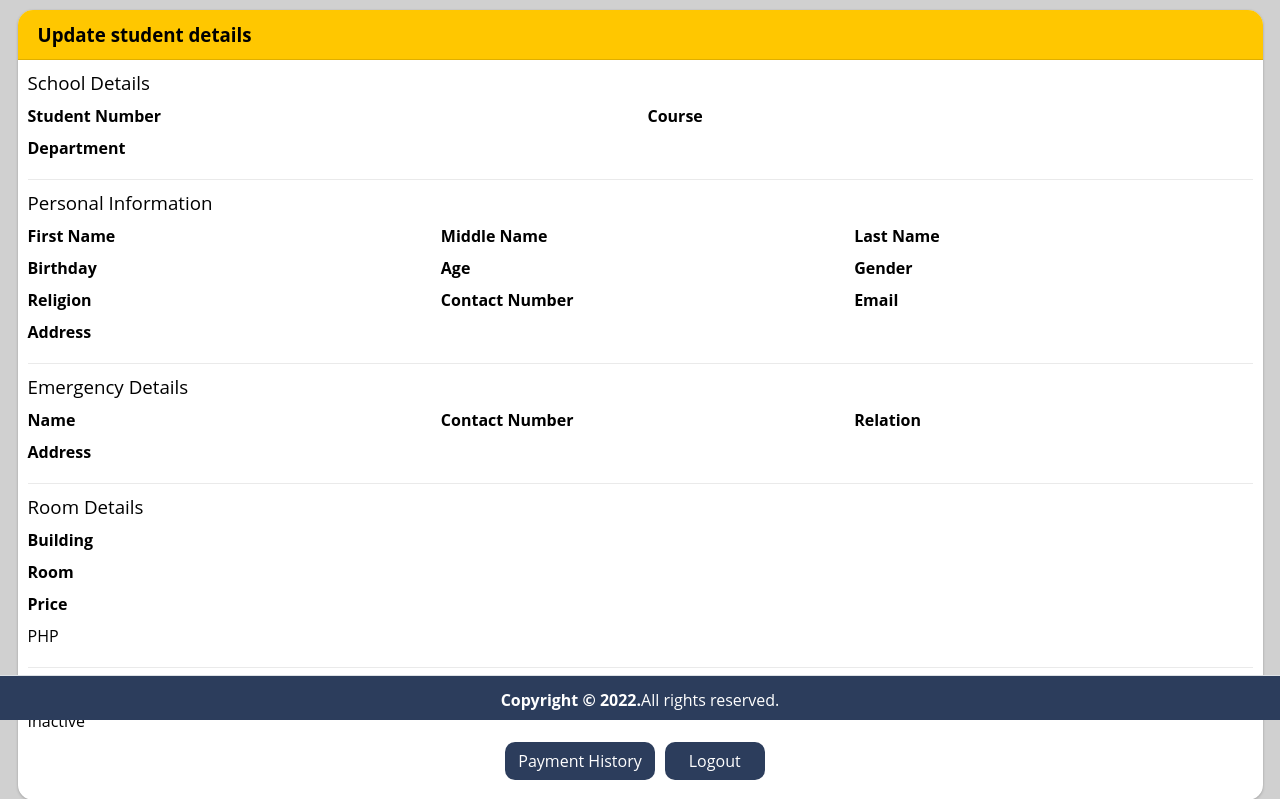
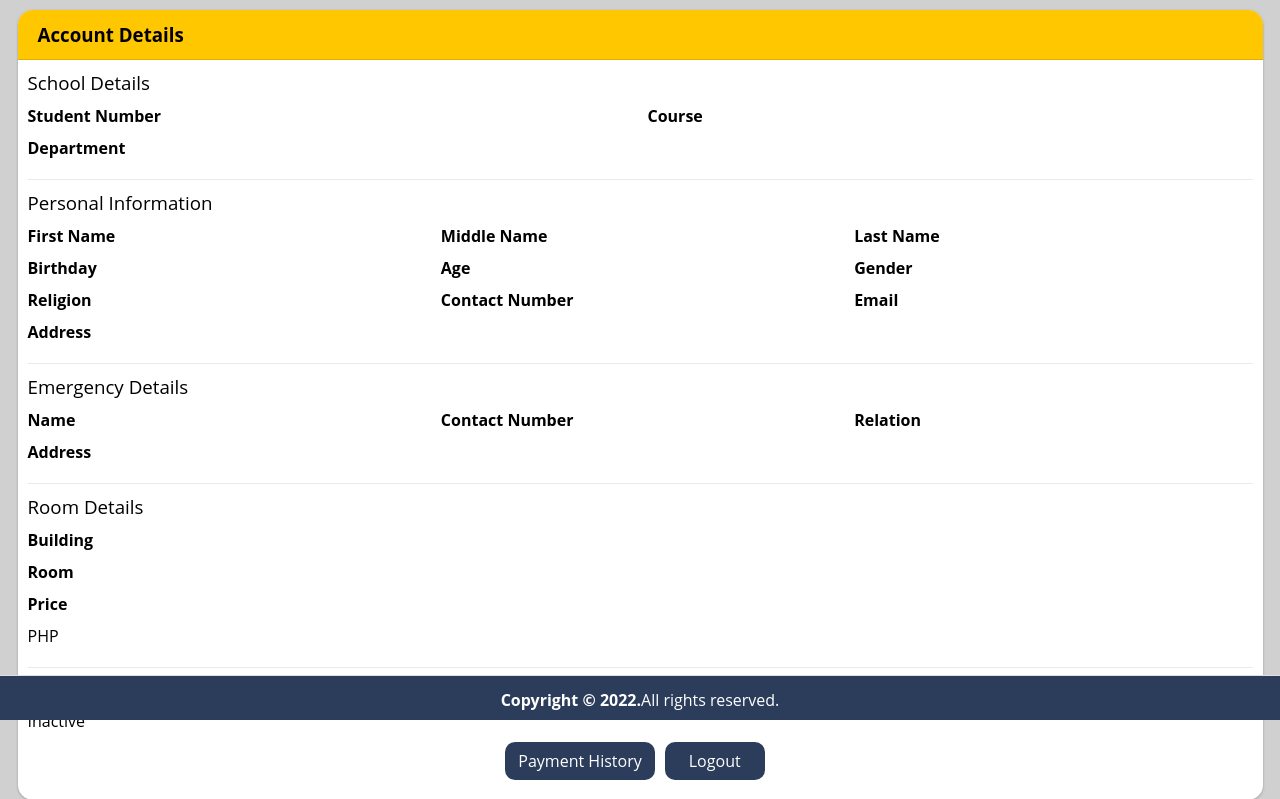
Before and after one commit to andi-nieves/prmsudms, a PHP site: page /my-account.php in a window 1280 px wide. Shown: the part 80-879 px from the top of the page. Run offline with PHP 8.4, Linux system fonts and the light colour scheme; a user stored in the database is signed in; data comes from the database, SQL or seed files in the repository; data that the repository does not hold is empty; some libraries are stand-ins or nearby versions.

Commit message:
Change header label

```diff
--- a/my-account.php
+++ b/my-account.php
@@ -30,8 +30,7 @@
                     <script src="<?php echo "$SITE_NAME/script/form.js" ?>"></script>
                     <div class="card">
                         <div class="card-header">
-                            <h3 class="card-title">Update student details</h3>
-                            <?php print_r($student_data) ?>
+                            <h3 class="card-title">Account Details</h3>
                         </div>
                         <div class="card-body">
                             <div class="details">
```
